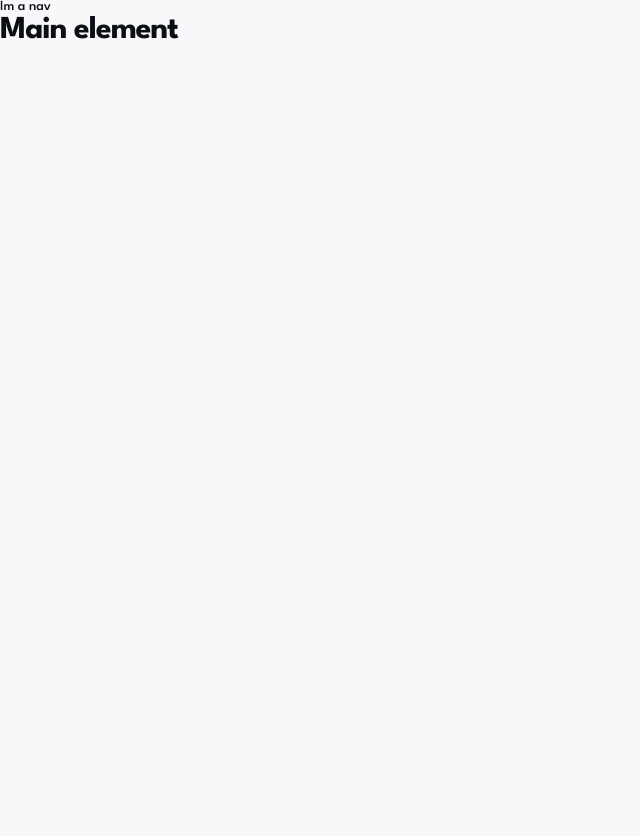
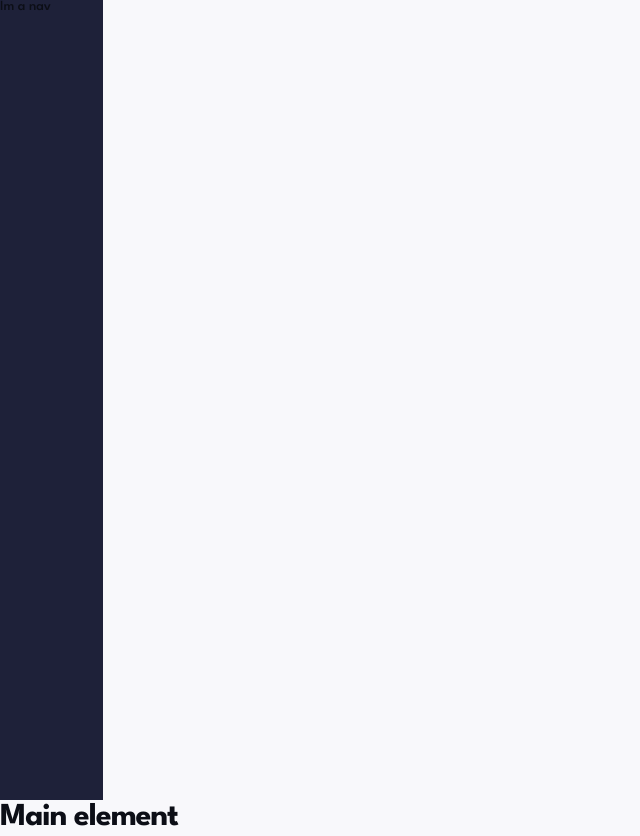
Before and after one commit to rparias/invoice-app-ts-next, a Next.js app: page / in a window 1280 px wide. Shown: the whole page, without its empty margins (0-640 px from the left). Before the commit the page ends 800 px from the top, so only its background shows below. Built offline with nearby package versions, Linux system fonts and the light colour scheme.

Commit message:
starts working on navbar

```diff
--- /dev/null
+++ b/components/Navbar/navbar.scss
@@ -0,0 +1,12 @@
+@import 'globals/index';
+
+.navbar {
+	background-color: $black-grey;
+	height: 80px;
+	width: 100vw;
+
+	@include md {
+		height: 100vh;
+		width: 103px;
+	}
+}
--- a/components/Navbar/navbar.tsx
+++ b/components/Navbar/navbar.tsx
@@ -1,3 +1,5 @@
+import './navbar.scss';
+
 export default function Navbar() {
-	return <nav>Im a nav</nav>;
+	return <nav className="navbar">Im a nav</nav>;
 }
```
